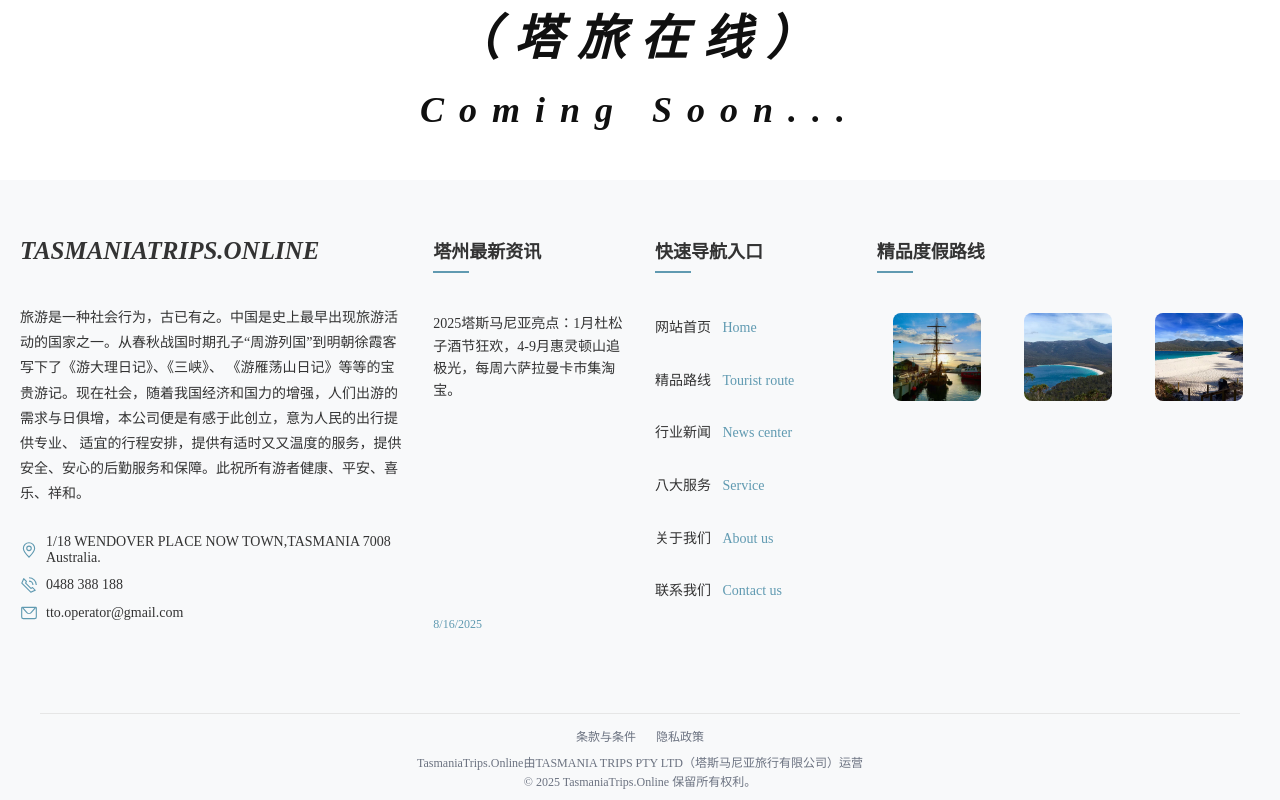
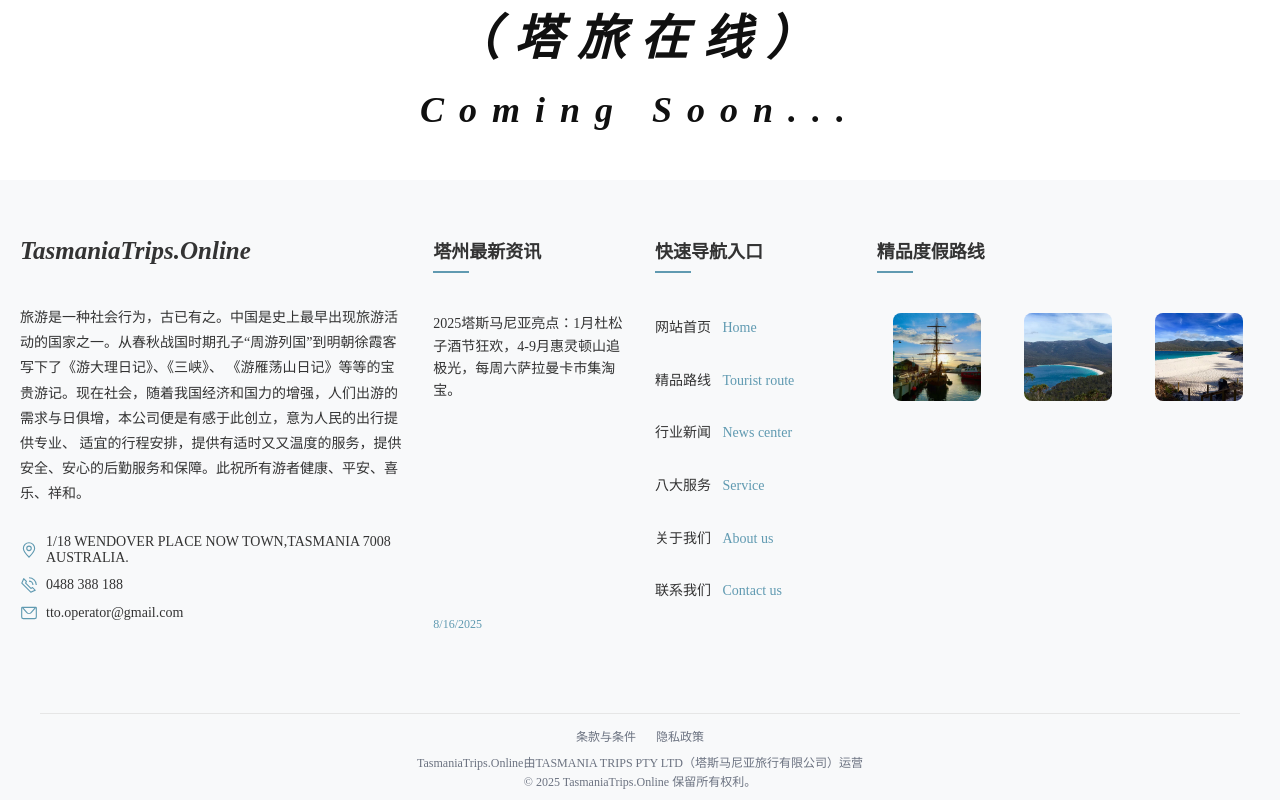
Before and after one commit to Kurinabluu/DemoForTTO, a Vue app: page / in a window 1280 px wide. Shown: the part 1182-1982 px from the top of the page. Built offline with nearby package versions, Linux system fonts and the light colour scheme.

Commit message:
修复footer移动端适配，修改文字

```diff
--- a/src/App.vue
+++ b/src/App.vue
@@ -244,7 +244,7 @@ onUnmounted(() => {
               <!-- <div class="logo-circle">
                 <span class="logo-text">LINGBA</span>
               </div> -->
-              <div class="company-name">TASMANIATRIPS.ONLINE</div>
+              <div class="company-name">TasmaniaTrips.Online</div>
             </div>
             <div class="about-text">
               旅游是一种社会行为，古已有之。中国是史上最早出现旅游活动的国家之一。从春秋战国时期孔子“周游列国”到明朝徐霞客写下了《游大理日记》、《三峡》、
@@ -256,7 +256,7 @@ onUnmounted(() => {
                 <el-icon>
                   <Location />
                 </el-icon>
-                <span>1/18 WENDOVER PLACE NOW TOWN,TASMANIA 7008 Australia.</span>
+                <span>1/18 WENDOVER PLACE NOW TOWN,TASMANIA 7008 AUSTRALIA.</span>
               </div>
               <div class="contact-item">
                 <el-icon>
@@ -652,7 +652,8 @@ onUnmounted(() => {
         }
 
         margin: {
-          bottom: 25px;
+          bottom: 25px; //增加适配
+
         }
 
         text-align: left;
```
